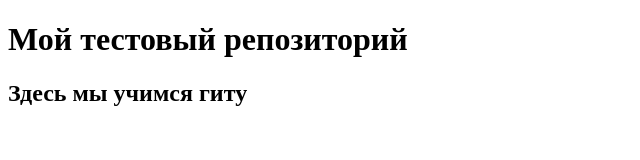
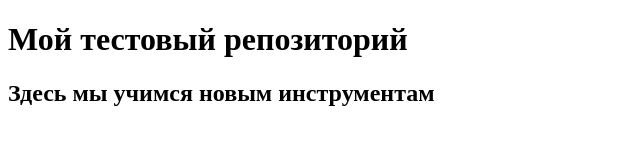
Before and after one commit to omega1996/test-repository, a plain HTML site: page index.html in a window 1280 px wide. Shown: the whole page, without its empty margins (0-640 px from the left). Drawn offline with Linux system fonts and the light colour scheme.

Commit message:
инструменты

```diff
--- a/index.html
+++ b/index.html
@@ -13,7 +13,7 @@
         Мой тестовый репозиторий
     </h1>
     <h2>
-        Здесь мы учимся гиту
+        Здесь мы учимся новым инструментам
     </h2>
 </body>
 
```
